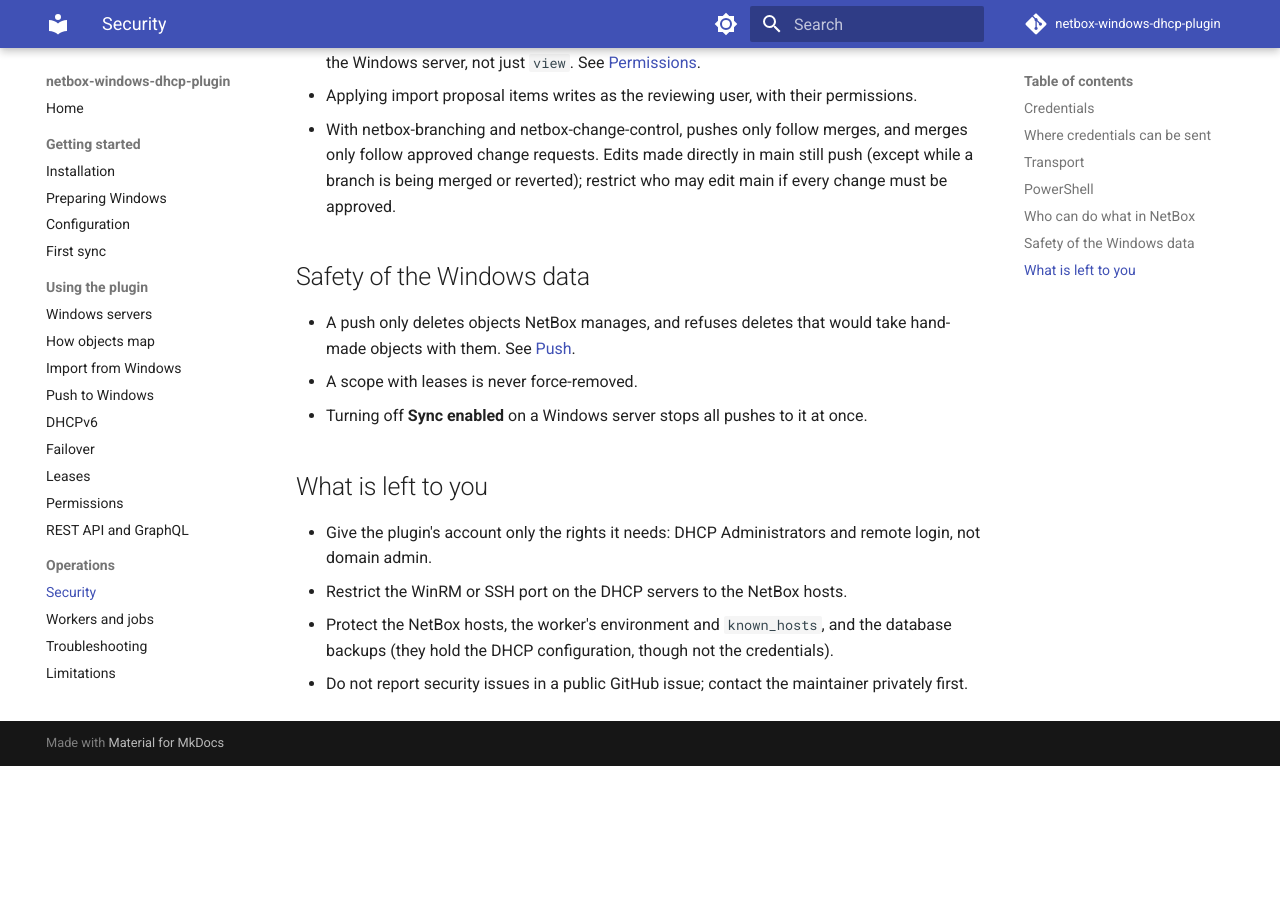
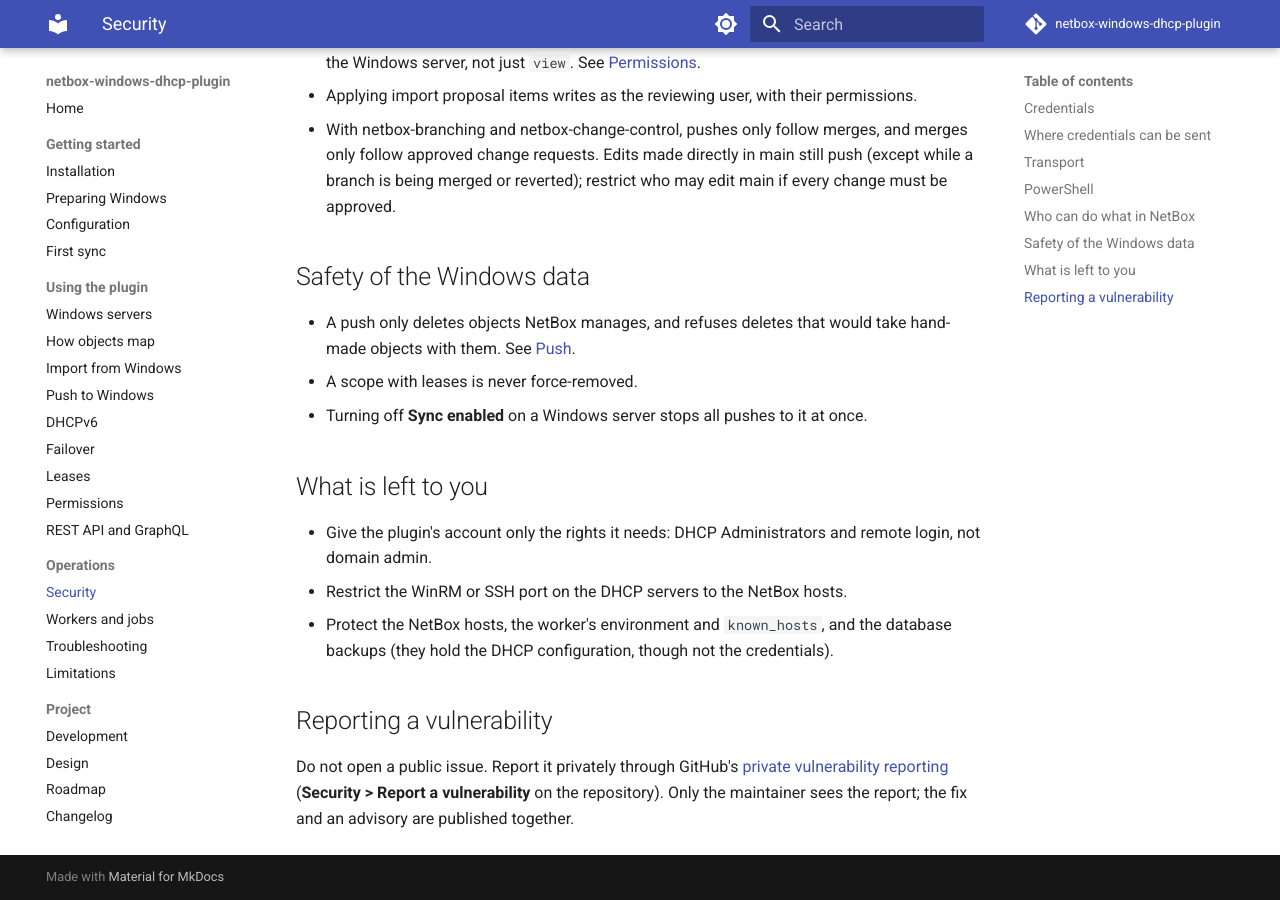
Before and after one commit to thomaschristory/netbox-windows-dhcp-plugin, an MkDocs documentation site: the page built from docs/security.md, in a window 1280 px wide and 900 px high, scrolled down 1612 px. Built offline with MkDocs 1.6.1 and Material for MkDocs 9.7.7, drawn with Linux system fonts in a browser that asks for light colours; comment, search, counter and statistics services are not loaded; before the commit the page ends 2378 px from its top, so only the background shows below that.

Commit message:
Point security reports to GitHub private vulnerability reporting (#8)
Add SECURITY.md, a reporting section on the docs security page, and link the issue
chooser's documentation entry to the docs site.

Claude-Session: https://claude.ai/code/session_01AF5ViirowGxQzYmffyePf3

Co-authored-by: Thomas Christory <thomaschristory@users.noreply.github.com>

```diff
--- a/docs/security.md
+++ b/docs/security.md
@@ -65,4 +65,10 @@ Prefer `*_env` or `*_file` over inline secrets, and keep `configuration.py` read
 - Restrict the WinRM or SSH port on the DHCP servers to the NetBox hosts.
 - Protect the NetBox hosts, the worker's environment and `known_hosts`, and the database backups (they hold the DHCP
   configuration, though not the credentials).
-- Do not report security issues in a public GitHub issue; contact the maintainer privately first.
+
+## Reporting a vulnerability
+
+Do not open a public issue. Report it privately through GitHub's
+[private vulnerability reporting](https://github.com/thomaschristory/netbox-windows-dhcp-plugin/security/advisories/new)
+(**Security > Report a vulnerability** on the repository). Only the maintainer sees the report; the fix and an
+advisory are published together.
```
Also changed, not shown: CHANGELOG.md (+1 -0 lines), SECURITY.md (added, +15 -0 lines), 2 other files.
